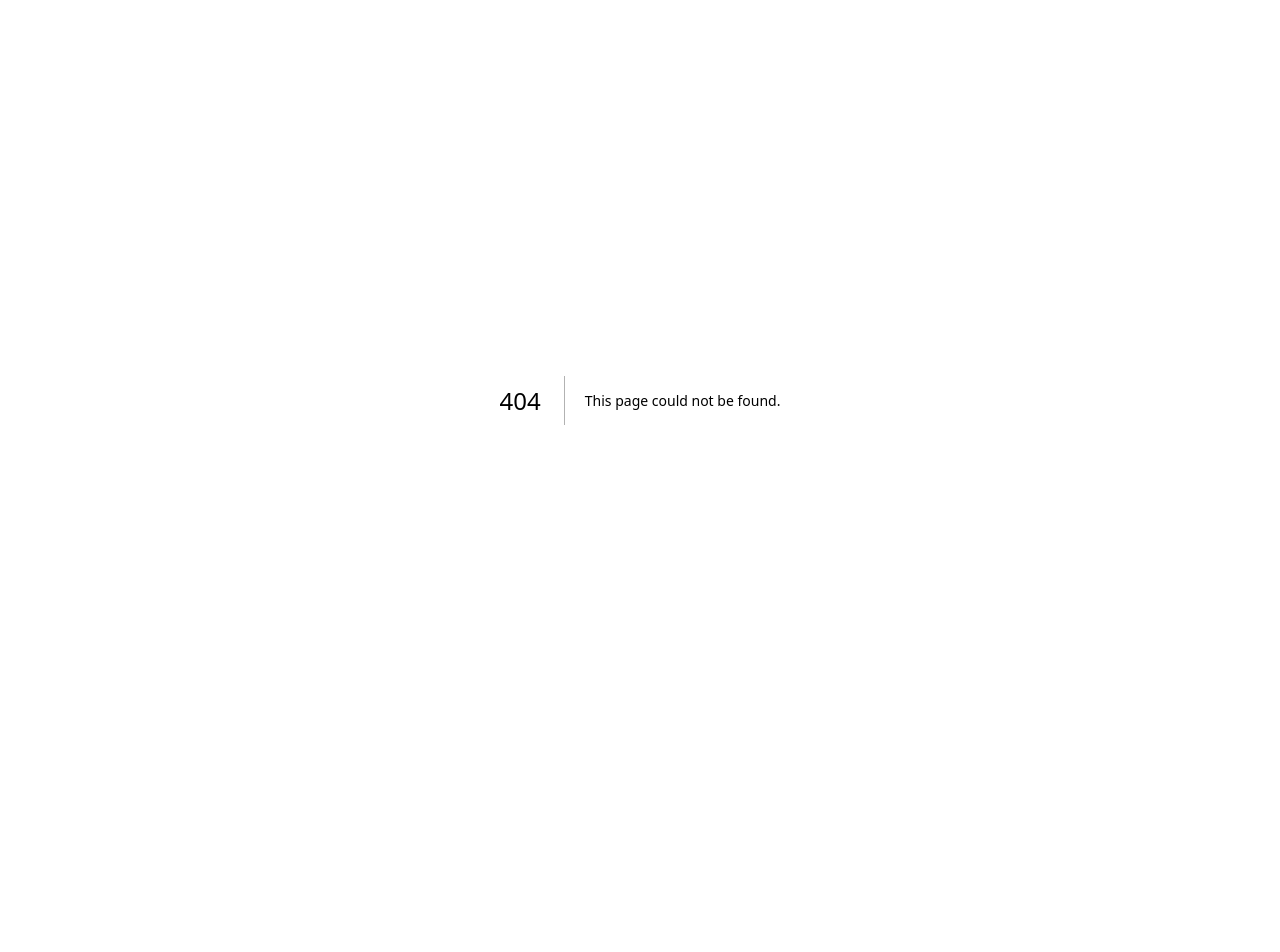
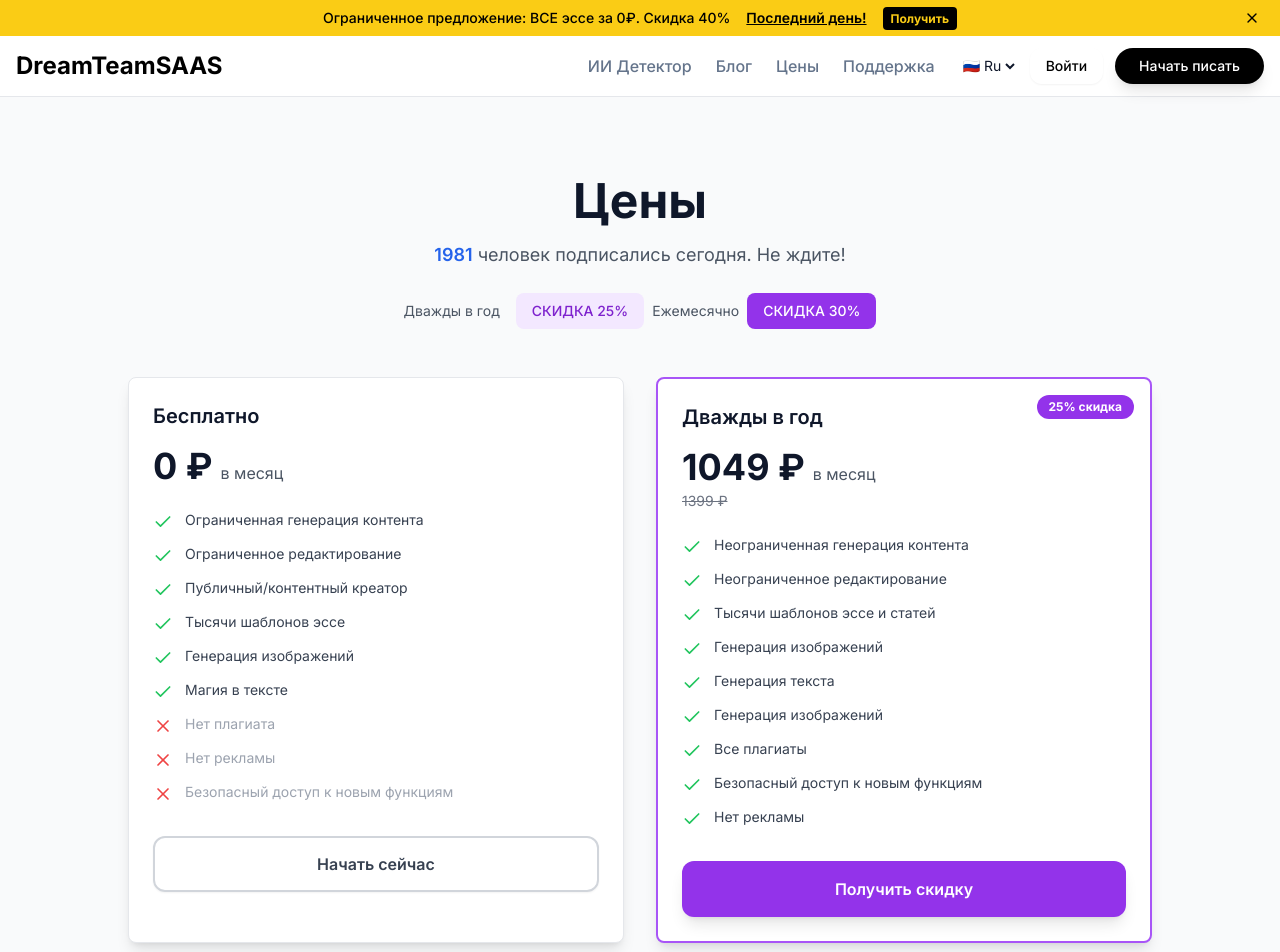
Before and after one commit to industrialprofi/react_app, a Next.js app: page /pricing in a window 1280 px wide. Before the commit this address had no page. Shown: the top 952 px of the page. Before the commit the page ends 800 px from the top, so only its background shows below. Built offline with nearby package versions, Linux system fonts and the light colour scheme.

Commit message:
feat: added page "pricing"

```diff
--- /dev/null
+++ b/src/app/pricing/page.tsx
@@ -0,0 +1,17 @@
+import { TopBanner } from "../../components/sections/top-banner";
+import { Header } from "../../components/sections/header";
+import { Pricing } from "../../components/sections/pricing";
+import { Footer } from "../../components/sections/footer";
+
+export default function PricingPage() {
+  return (
+    <div className="min-h-screen">
+      <TopBanner />
+      <Header />
+      <main>
+        <Pricing />
+      </main>
+      <Footer />
+    </div>
+  );
+}
--- a/src/components/sections/header.tsx
+++ b/src/components/sections/header.tsx
@@ -7,7 +7,7 @@
 const navItems = [
   { label: "ИИ Детектор", href: "#detector" },
   { label: "Блог", href: "#blog" },
-  { label: "Цены", href: "#pricing" },
+  { label: "Цены", href: "/pricing" },
   { label: "Поддержка", href: "#support" },
 ];
 
--- a/src/components/sections/pricing.tsx
+++ b/src/components/sections/pricing.tsx
@@ -1,37 +1,47 @@
 "use client";
 
-import { Check } from "lucide-react";
+import { Check, X } from "lucide-react";
 import { motion } from "framer-motion";
 import { Button } from "../ui/button";
 
 const plans = [
   {
-    name: "Бесплатный",
+    name: "Бесплатно",
     price: "0 ₽",
-    description: "Для базового использования",
+    period: "в месяц",
     features: [
-      "10 запросов в день",
-      "Генерация до 500 слов",
-      "Базовые типы текстов",
-      "Стандартное время генерации"
+      { text: "Ограниченная генерация контента", included: true },
+      { text: "Ограниченное редактирование", included: true },
+      { text: "Публичный/контентный креатор", included: true },
+      { text: "Тысячи шаблонов эссе", included: true },
+      { text: "Генерация изображений", included: true },
+      { text: "Магия в тексте", included: true },
+      { text: "Нет плагиата", included: false },
+      { text: "Нет рекламы", included: false },
+      { text: "Безопасный доступ к новым функциям", included: false }
     ],
-    buttonText: "Начать бесплатно",
+    buttonText: "Начать сейчас",
     buttonVariant: "outline" as const,
     delay: 0.1,
   },
   {
-    name: "Стандартный",
-    price: "699 ₽",
+    name: "Дважды в год",
+    price: "1049 ₽",
     period: "в месяц",
-    description: "Для регулярного использования",
+    originalPrice: "1399 ₽",
+    discount: "25% скидка",
     features: [
-      "100 запросов в день",
-      "Генерация до 2000 слов",
-      "Все типы текстов",
-      "Быстрое время генерации",
-      "Приоритетная поддержка"
+      { text: "Неограниченная генерация контента", included: true },
+      { text: "Неограниченное редактирование", included: true },
+      { text: "Тысячи шаблонов эссе и статей", included: true },
+      { text: "Генерация изображений", included: true },
+      { text: "Генерация текста", included: true },
+      { text: "Генерация изображений", included: true },
+      { text: "Все плагиаты", included: true },
+      { text: "Безопасный доступ к новым функциям", included: true },
+      { text: "Нет рекламы", included: true }
     ],
-    buttonText: "Выбрать план",
+    buttonText: "Получить скидку",
     buttonVariant: "default" as const,
     featured: true,
     delay: 0.3,
@@ -40,7 +50,7 @@
 
 export function Pricing() {
   return (
-    <section id="цены" className="py-14 sm:py-16 md:py-20">
+    <section className="py-14 sm:py-16 md:py-20 bg-gray-50">
       <div className="container mx-auto px-4">
         <motion.div
           initial={{ opacity: 0, y: 20 }}
@@ -49,13 +59,26 @@
           viewport={{ once: true }}
           className="text-center mb-8 sm:mb-12"
         >
-          <h2 className="text-2xl sm:text-3xl md:text-4xl font-bold mb-3 sm:mb-4">Простые и понятные тарифы</h2>
-          <p className="text-base sm:text-lg text-gray-600 max-w-2xl mx-auto px-1">
-            Выберите подходящий тариф и начните создавать качественные тексты прямо сейчас
+          <h1 className="text-3xl sm:text-4xl md:text-5xl font-bold mb-4">Цены</h1>
+          <p className="text-base sm:text-lg text-gray-600 max-w-2xl mx-auto">
+            <span className="text-blue-600 font-semibold">1981</span> человек подписались сегодня. Не ждите!
           </p>
+
+          <div className="flex justify-center items-center gap-4 mt-6">
+            <span className="text-sm text-gray-600">Дважды в год</span>
+            <div className="flex items-center gap-2">
+              <button className="px-4 py-2 bg-purple-100 text-purple-700 rounded-lg text-sm font-medium">
+                СКИДКА 25%
+              </button>
+              <span className="text-sm text-gray-600">Ежемесячно</span>
+              <button className="px-4 py-2 bg-purple-600 text-white rounded-lg text-sm font-medium">
+                СКИДКА 30%
+              </button>
+            </div>
+          </div>
         </motion.div>
 
-        <div className="grid grid-cols-1 sm:grid-cols-1 md:grid-cols-2 gap-6 sm:gap-8 max-w-4xl mx-auto">
+        <div className="grid grid-cols-1 md:grid-cols-2 gap-6 sm:gap-8 max-w-5xl mx-auto">
           {plans.map((plan, index) => (
             <motion.div
               key={index}
@@ -63,36 +86,54 @@
               whileInView={{ opacity: 1, y: 0 }}
               transition={{ duration: 0.5, delay: plan.delay }}
               viewport={{ once: true, margin: "-50px" }}
-              className={`bg-white rounded-lg sm:rounded-xl shadow-md overflow-hidden ${
-                plan.featured ? "border-2 border-[#2563eb] relative" : "border border-gray-200"
+              className={`bg-white rounded-lg shadow-lg overflow-hidden relative ${
+                plan.featured ? "border-2 border-purple-500" : "border border-gray-200"
               }`}
             >
-              {plan.featured && (
-                <div className="absolute top-0 left-1/2 transform -translate-x-1/2 -translate-y-1/2 bg-[#2563eb] text-white text-xs font-bold py-1 px-3 sm:px-4 rounded-full">
-                  Популярный выбор
+              {plan.featured && plan.discount && (
+                <div className="absolute top-4 right-4 bg-purple-600 text-white text-xs font-bold py-1 px-3 rounded-full">
+                  {plan.discount}
                 </div>
               )}
-              <div className="p-5 sm:p-6">
-                <h3 className="text-lg sm:text-xl font-semibold mb-2">{plan.name}</h3>
-                <div className="flex items-baseline mb-3 sm:mb-4">
-                  <span className="text-3xl sm:text-4xl font-bold">{plan.price}</span>
-                  {plan.period && (
-                    <span className="ml-1 text-sm sm:text-base text-gray-600">{plan.period}</span>
+
+              <div className="p-6">
+                <h3 className="text-xl font-semibold mb-4">{plan.name}</h3>
+
+                <div className="mb-6">
+                  <div className="flex items-baseline gap-2">
+                    <span className="text-4xl font-bold">{plan.price}</span>
+                    <span className="text-gray-600">{plan.period}</span>
+                  </div>
+                  {plan.originalPrice && (
+                    <div className="text-sm text-gray-500 line-through mt-1">
+                      {plan.originalPrice}
+                    </div>
                   )}
                 </div>
-                <p className="text-sm sm:text-base text-gray-600 mb-4 sm:mb-6">{plan.description}</p>
-                <ul className="space-y-2 sm:space-y-3 mb-6 sm:mb-8">
+
+                <ul className="space-y-3 mb-8">
                   {plan.features.map((feature, i) => (
-                    <li key={i} className="flex items-center">
-                      <Check className="w-4 h-4 sm:w-5 sm:h-5 text-[#2563eb] mr-2 flex-shrink-0" />
-                      <span className="text-sm sm:text-base text-gray-700">{feature}</span>
+                    <li key={i} className="flex items-start gap-3">
+                      {feature.included ? (
+                        <Check className="w-5 h-5 text-green-500 mt-0.5 flex-shrink-0" />
+                      ) : (
+                        <X className="w-5 h-5 text-red-500 mt-0.5 flex-shrink-0" />
+                      )}
+                      <span className={`text-sm ${feature.included ? 'text-gray-700' : 'text-gray-400'}`}>
+                        {feature.text}
+                      </span>
                     </li>
                   ))}
                 </ul>
+
                 <Button
                   variant={plan.buttonVariant}
-                  className="w-full"
-                  size="sm"
+                  className={`w-full ${
+                    plan.featured
+                      ? 'bg-purple-600 hover:bg-purple-700 text-white'
+                      : 'border-gray-300 text-gray-700 hover:bg-gray-50'
+                  }`}
+                  size="lg"
                 >
                   {plan.buttonText}
                 </Button>
@@ -100,6 +141,20 @@
             </motion.div>
           ))}
         </div>
+
+        <motion.div
+          initial={{ opacity: 0, y: 20 }}
+          whileInView={{ opacity: 1, y: 0 }}
+          transition={{ duration: 0.5, delay: 0.5 }}
+          viewport={{ once: true }}
+          className="text-center mt-8"
+        >
+          <p className="text-sm text-gray-600">
+            Вы можете отменить подписку в любое время в соответствии с{" "}
+            <a href="#" className="text-blue-600 underline">Условиями обслуживания</a> или{" "}
+            <a href="#" className="text-blue-600 underline">Политикой возврата</a>
+          </p>
+        </motion.div>
       </div>
     </section>
   );
```
